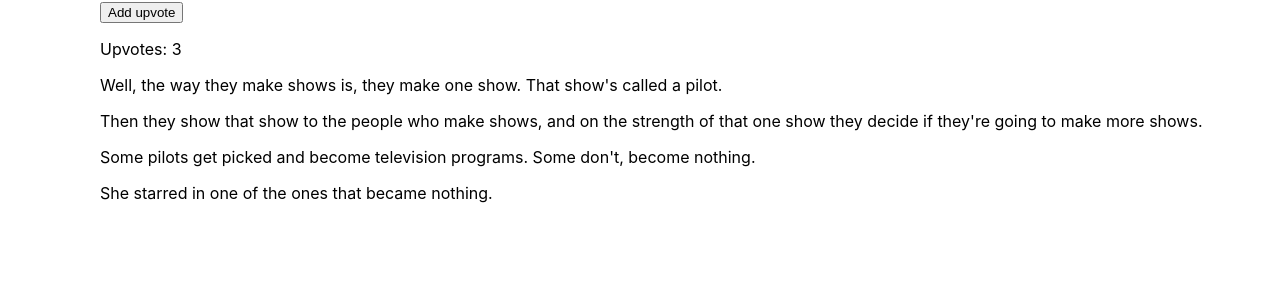
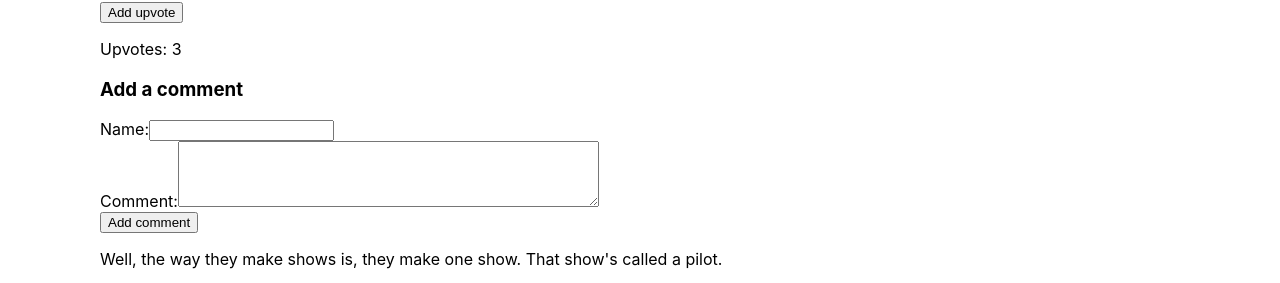
Before and after one commit to roskill/raddit, a React (Create React App) app in the folder frontend/: page /posts/1 in a window 1280 px wide. Shown: the part 140-423 px from the top of the page. Built offline with nearby package versions, Linux system fonts and the light colour scheme; no server answers.

Commit message:
Add comment section and display comments

```diff
--- /dev/null
+++ b/frontend/src/components/CommentSection.jsx
@@ -0,0 +1,38 @@
+import React, { useState } from 'react';
+
+const CommentSection = ({ postId, setPostInfo }) => {
+  const [username, setUsername] = useState('');
+  const [text, setText] = useState('');
+  const addComment = async () => {
+    const result = await fetch(`/api/posts/${postId}/add-comment`, {
+      method: 'post',
+      body: JSON.stringify({ username, text: text }),
+      headers: {
+        'Content-Type': 'application/json',
+      },
+    });
+    const body = await result.json();
+    setPostInfo(body);
+    setUsername('');
+    setText('');
+  };
+
+  return (
+    <div>
+      <h3>Add a comment</h3>
+      <label>
+        Name:
+        <input type="text" value={username} onChange={event => setUsername(event.target.value)} />
+      </label>
+      <br />
+      <label>
+        Comment:
+        <textarea rows="4" cols="50" value={text} onChange={event => setText(event.target.value)} />
+      </label>
+      <br />
+      <button onClick={() => addComment()}>Add comment</button>
+    </div>
+  );
+};
+
+export default CommentSection;
--- a/frontend/src/pages/PostPage.jsx
+++ b/frontend/src/pages/PostPage.jsx
@@ -1,6 +1,7 @@
 import React, { useState, useEffect } from 'react';
 import posts from './posts';
 import UpvoteSection from '../components/UpvoteSection';
+import CommentSection from '../components/CommentSection';
 import NotFoundPage from './NotFoundPage';
 
 const PostPage = ({ match }) => {
@@ -22,9 +23,14 @@ const PostPage = ({ match }) => {
     <div className="post-content">
       <h2>{post.postTitle}</h2>
       <UpvoteSection postId={postId} upvotes={postInfo.upvotes} setPostInfo={setPostInfo} />
+      <CommentSection postId={postId} setPostInfo={setPostInfo} />
       {post.postContent.map((paragraph, key) => (
         <p key={key}>{paragraph}</p>
       ))}
+      <div>
+        {postInfo.comments &&
+          postInfo.comments.map((comment, key) => <p>{`${comment.username}: ${comment.text}`}</p>)}
+      </div>
     </div>
   );
 };
```
Also changed, not shown: 1 other file (tests, documents, lock files or other folders).
